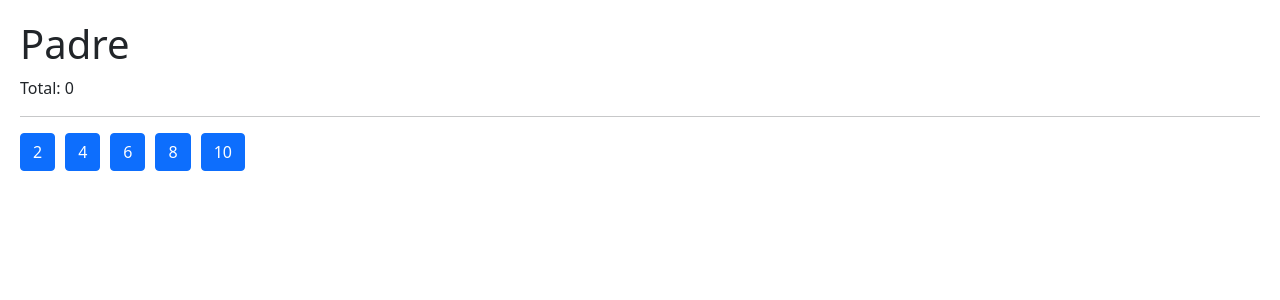
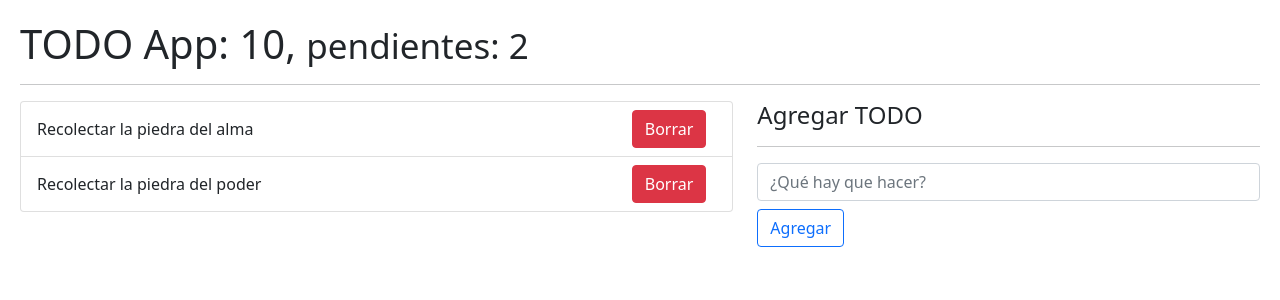
Before and after one commit to mikeolopolous/hook-app, a React (Vite) app: page / in a window 1280 px wide. Shown: the top 300 px of the page. Built offline with nearby package versions, Linux system fonts and the light colour scheme.

Commit message:
principios de useReducer

```diff
--- /dev/null
+++ b/src/08-useReducer/TodoAdd.jsx
@@ -0,0 +1,43 @@
+import { useForm } from "../hooks"
+
+export const TodoAdd = ({ onNewTodo }) => {
+
+    const { description, onInputChange, onResetForm } = useForm({
+        description: ''
+    })
+
+    const onFormSubmit = event => {
+        event.preventDefault()
+
+        if ( description.length <= 1 ) return
+
+        const newTodo = {
+            id: new Date().getTime(),
+            done: false,
+            description,
+        }
+
+        onNewTodo(newTodo)
+        onResetForm()
+    }
+
+    return (
+        <form onSubmit={ onFormSubmit }>
+            <input
+                type="text"
+                className="form-control"
+                placeholder="¿Qué hay que hacer?"
+                name="description"
+                value={ description }
+                onChange={ onInputChange }
+            />
+
+            <button
+                type="submit"
+                className="btn btn-outline-primary mt-2"
+            >
+                Agregar
+            </button>
+        </form>
+    )
+}
--- /dev/null
+++ b/src/08-useReducer/TodoApp.jsx
@@ -0,0 +1,46 @@
+import { useReducer } from "react"
+import { TodoList, TodoAdd } from "./"
+import { todoReducer } from "./todoReducer"
+
+const initialState = [
+    {
+        id: new Date().getTime(),
+        description: 'Recolectar la piedra del alma',
+        done: false
+    },
+    {
+        id: new Date().getTime() * 3,
+        description: 'Recolectar la piedra del poder',
+        done: false
+    },
+]
+
+export const TodoApp = () => {
+
+    const [todos, dispatch] = useReducer(todoReducer, initialState)
+
+    const handleNewTodo = todo => {
+        console.log({ todo })
+    }
+
+    return (
+        <>
+            <h1>TODO App: 10, <small>pendientes: 2</small></h1>
+            <hr />
+
+            <div className="row">
+                <div className="col-7">
+                    <TodoList todos={ todos } />
+                </div>
+
+                <div className="col-5">
+                    <h4>Agregar TODO</h4>
+                    <hr />
+
+                    <TodoAdd onNewTodo={ handleNewTodo }/>
+                </div>
+            </div>
+
+        </>
+    )
+}
--- /dev/null
+++ b/src/08-useReducer/TodoItem.jsx
@@ -0,0 +1,9 @@
+export const TodoItem = ({ todo }) => {
+
+    return (
+        <li className="list-group-item d-flex justify-content-between">
+            <span className="align-self-center">{ todo.description }</span>
+            <button className="btn btn-danger">Borrar</button>
+        </li>
+    )
+}
--- /dev/null
+++ b/src/08-useReducer/TodoList.jsx
@@ -0,0 +1,17 @@
+import { TodoItem } from "./"
+
+export const TodoList = ({ todos = [] }) => {
+
+    return (
+        <ul className="list-group">
+            {
+                todos.map( todo => (
+                    <TodoItem
+                        key={ todo.id }
+                        todo={ todo }
+                    />
+                ))
+            }
+        </ul>
+    )
+}
--- /dev/null
+++ b/src/08-useReducer/index.js
@@ -0,0 +1,3 @@
+export * from './TodoList'
+export * from './TodoItem'
+export * from './TodoAdd'
--- /dev/null
+++ b/src/08-useReducer/intro-reducer.js
@@ -0,0 +1,30 @@
+const initialState = [{
+    id: 1,
+    todo: 'Recolectar la piedra del alma',
+    done: false
+}]
+
+const todoReducer = ( state = initialState, action = {} ) => {
+    if ( action.type === '[TODO] add todo' ){
+        return [...state, action.payload]
+    }
+
+    return state
+}
+
+let todos = todoReducer()
+
+const newTodo = {
+    id: 2,
+    todo: 'Recolectar la piedra del poder',
+    done: false
+}
+
+const addTodoAction = {
+    type: '[TODO] add todo',
+    payload: newTodo,
+}
+
+todos = todoReducer( todos, addTodoAction )
+
+console.log({ state: todos })
--- /dev/null
+++ b/src/08-useReducer/todoReducer.js
@@ -0,0 +1,11 @@
+export const todoReducer = ( initialState = [], action ) => {
+
+    switch ( action.type ) {
+        case 'ABC':
+            throw new Error('action.type = ABC no está implementada')
+
+        default:
+            return initialState
+    }
+
+}
--- a/src/main.jsx
+++ b/src/main.jsx
@@ -1,6 +1,6 @@
 import React from 'react'
 import ReactDOM from 'react-dom/client'
-import { Padre } from './07-tarea-memo/Padre'
+import { TodoApp } from './08-useReducer/TodoApp'
 import './index.css'
 
 // import { HooksApp } from './HooksApp'
@@ -14,9 +14,12 @@
 // import { Memorize } from './06-memos/Memorize'
 // import { MemoHook } from './06-memos/MemoHooks'
 // import { CallbackHook } from './06-memos/CallbackHook'
+// import { Padre } from './07-tarea-memo/Padre'
+
+// import './08-useReducer/intro-reducer'
 
 ReactDOM.createRoot(document.getElementById('root')).render(
   // <React.StrictMode>
-    <Padre />
+    <TodoApp />
   // </React.StrictMode>
 )
```
